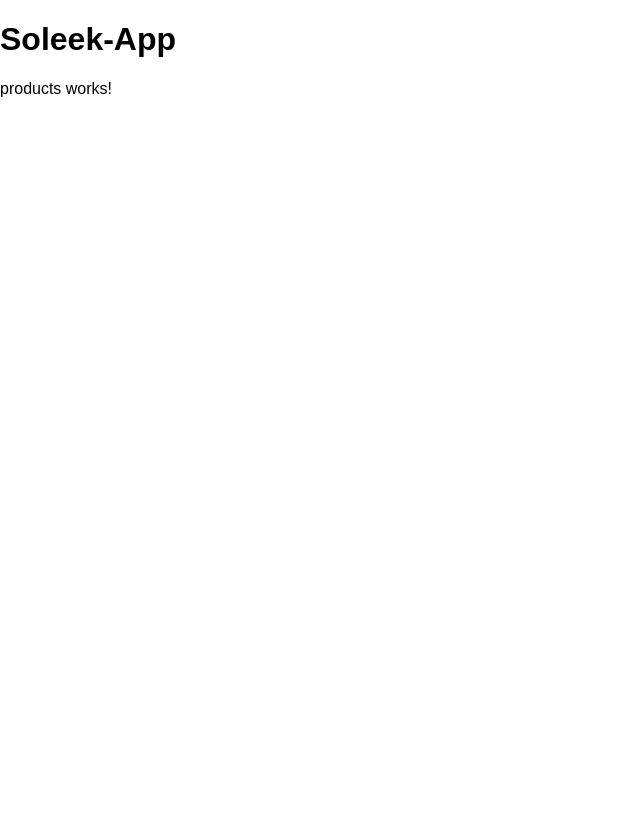
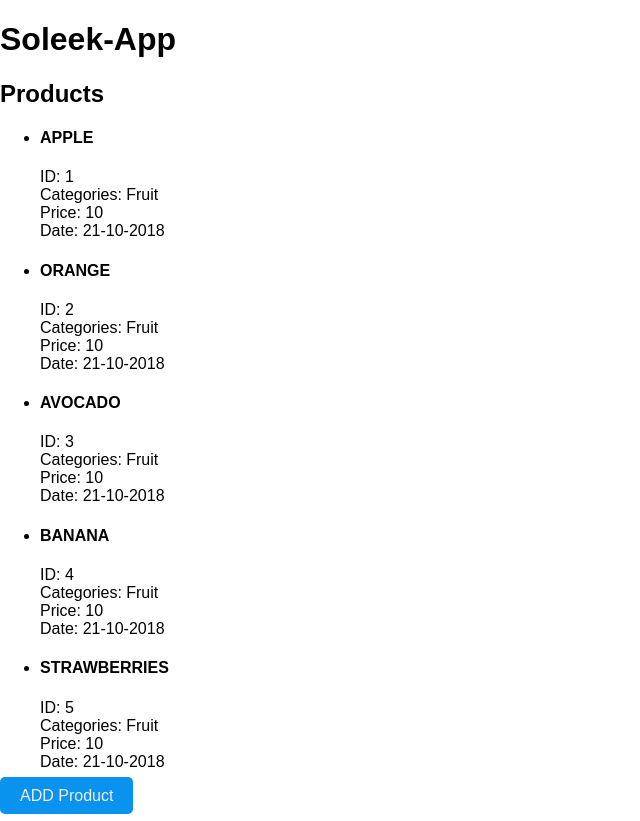
Before and after one commit to SinshiSmith/Soleek, an Angular app: page / in a window 1280 px wide. Shown: the whole page, without its empty margins (0-640 px from the left). Built offline with nearby package versions, Linux system fonts and the light colour scheme.

Commit message:
added basic Markup for the component

```diff
--- a/src/app/products/products.component.html
+++ b/src/app/products/products.component.html
@@ -1,3 +1,14 @@
-<p>
-  products works!
-</p>
+
+<h2>Products</h2>
+<ul>
+  <li *ngFor="let product of products" >
+    <h4>
+      {{product.name | uppercase}}
+    </h4>
+    <div><span>ID: </span> {{product.sku}} </div>
+    <div><span>Categories: </span> {{product.categories.join(", ")}} </div>
+    <div><span>Price: </span> {{product.price}} </div>
+    <div><span>Date: </span> {{product.date}} </div>
+  </li>
+</ul>
+<a routerLink="/new">ADD Product</a>
```
